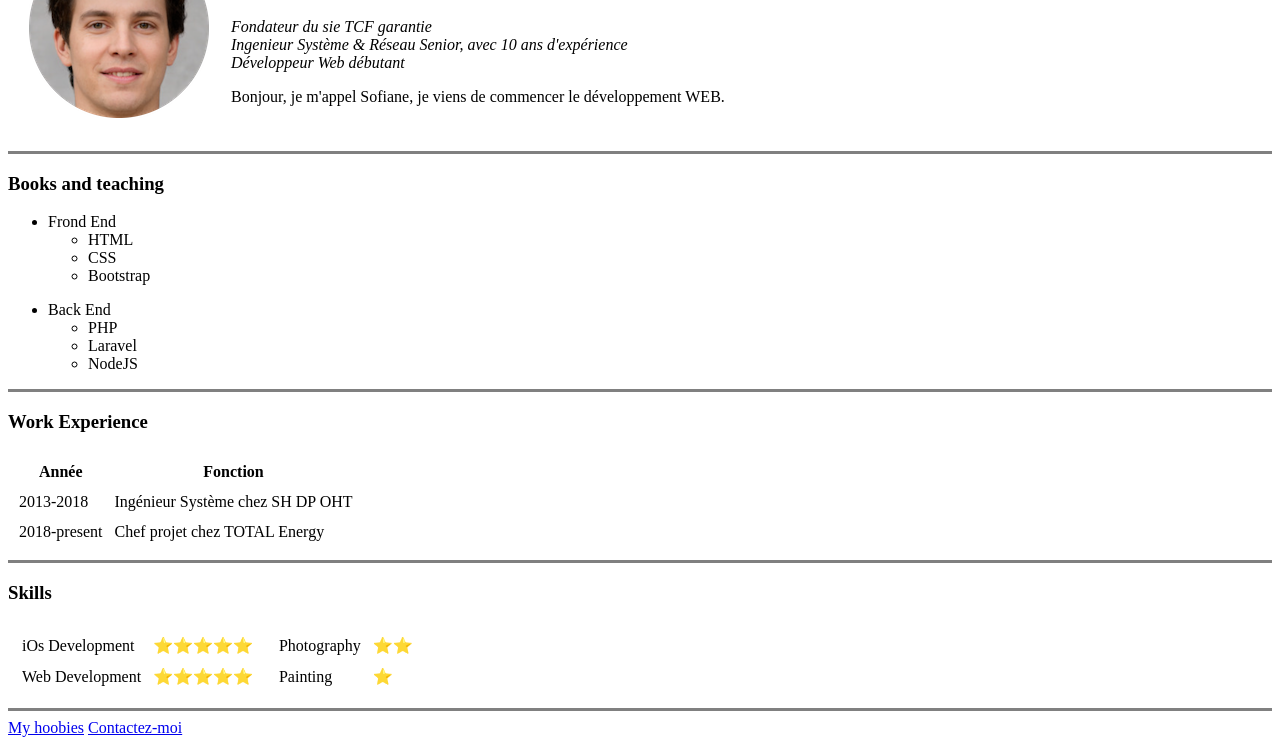
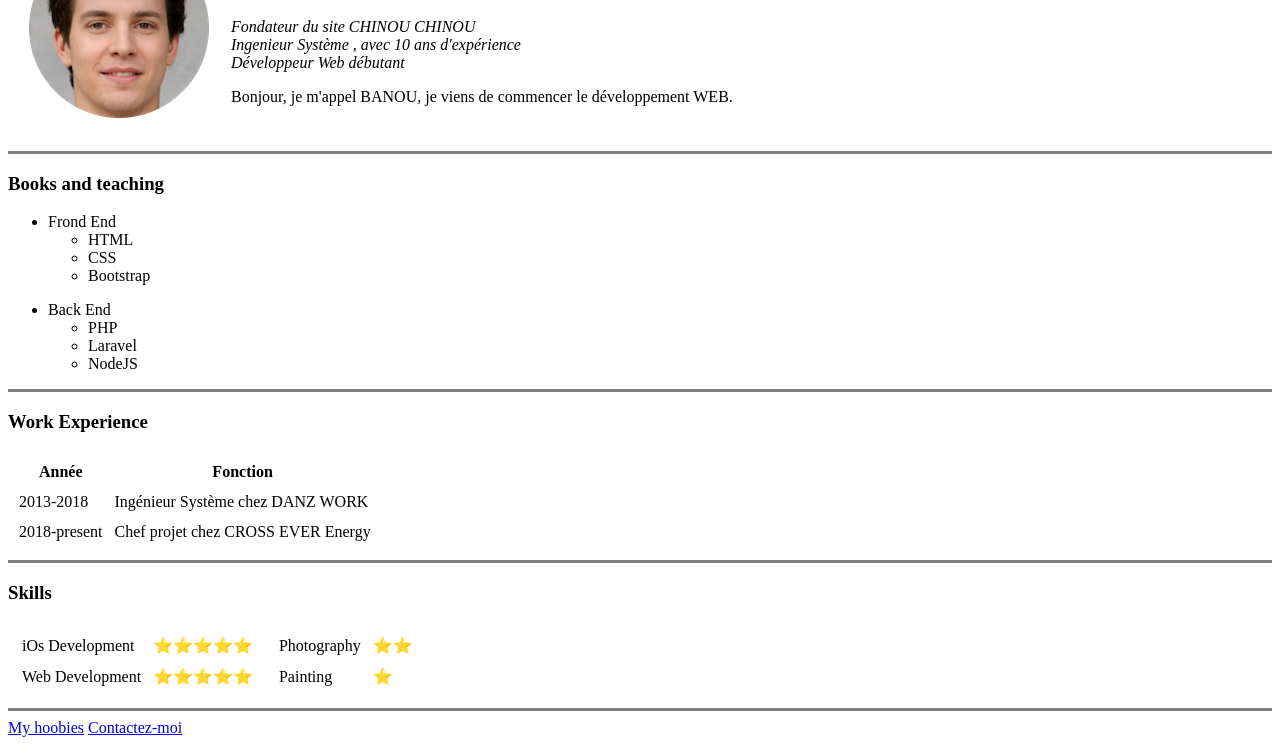
Before and after one commit to yanior85/CV, a plain HTML site: page index.html in a window 1280 px wide. Shown: the part 91-836 px from the top of the page. Drawn offline with Linux system fonts and the light colour scheme.

Commit message:
Update index.html

```diff
--- a/index.html
+++ b/index.html
@@ -12,8 +12,8 @@
       <td><img src="37268474-fake-human-circle-img.png" alt="L'image est introuvable"></td>
       <td>
         <h1>Sofiane</h1>
-        <p><em>Fondateur du sie TCF garantie<br />Ingenieur Système & Réseau Senior, avec 10 ans d'expérience<br />Développeur Web débutant</em></p>
-        <p>Bonjour, je m'appel Sofiane, je viens de commencer le développement WEB.</p>
+        <p><em>Fondateur du site CHINOU CHINOU<br />Ingenieur Système , avec 10 ans d'expérience<br />Développeur Web débutant</em></p>
+        <p>Bonjour, je m'appel BANOU, je viens de commencer le développement WEB.</p>
       </td>
     </tr>
 
@@ -51,11 +51,11 @@
     <tbody>
       <tr>
         <td>2013-2018</td>
-        <td>Ingénieur Système chez SH DP OHT</td>
+        <td>Ingénieur Système chez DANZ WORK</td>
       </tr>
       <tr>
         <td>2018-present</td>
-        <td>Chef projet chez TOTAL Energy</td>
+        <td>Chef projet chez CROSS EVER Energy</td>
       </tr>
     </tbody>
 
```
